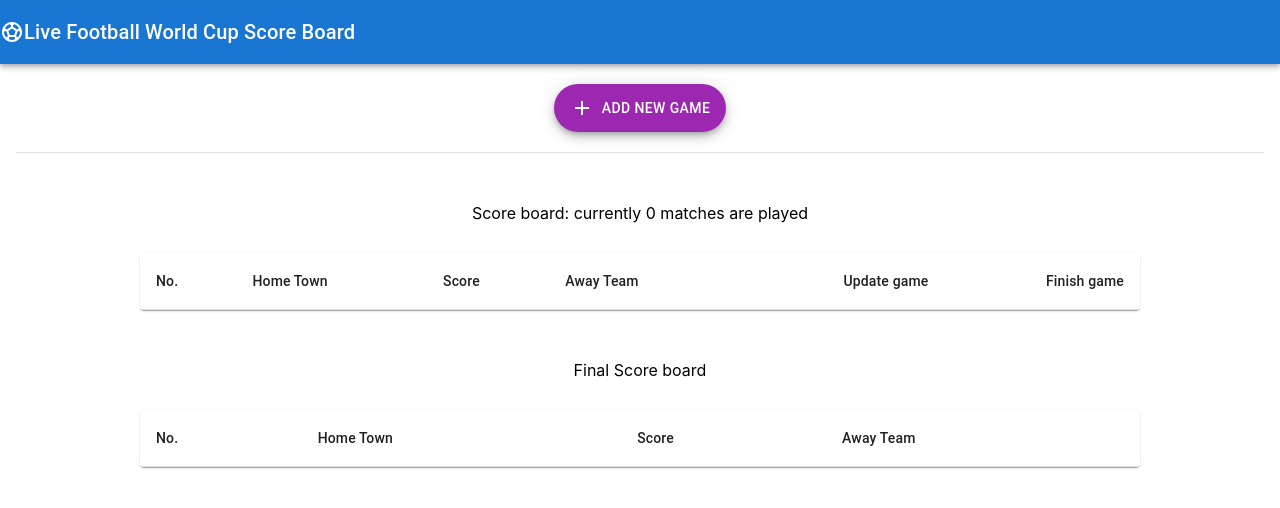
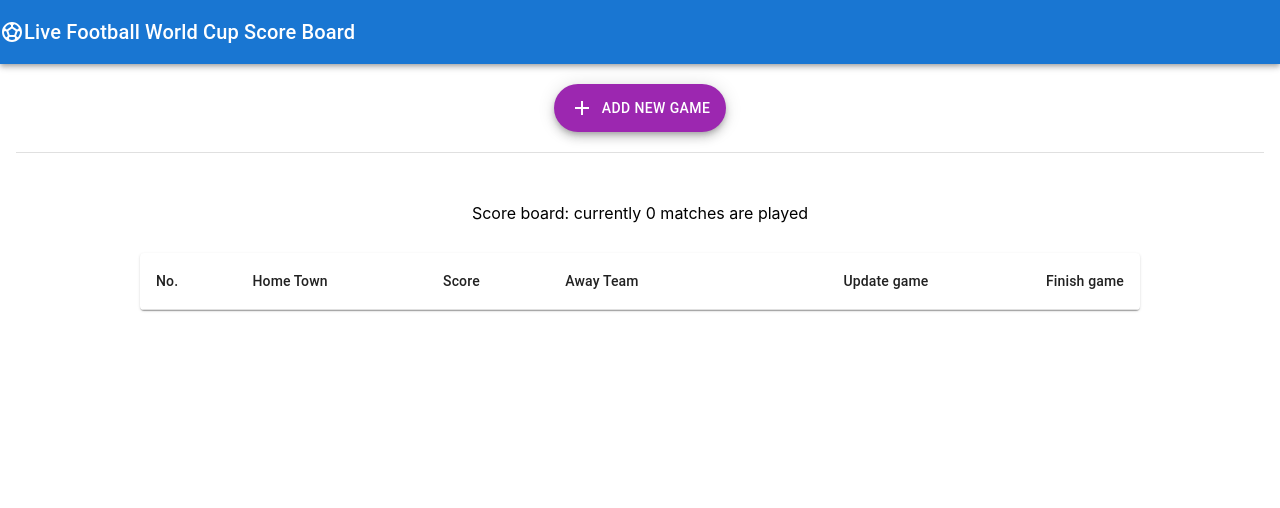
Before and after one commit to izasa/board, a React (Create React App) app: page / in a window 1280 px wide. Shown: the top 508 px of the page. Built offline with nearby package versions, Linux system fonts and the light colour scheme.

Commit message:
fix sorting

```diff
--- a/src/Components/AddGame.js
+++ b/src/Components/AddGame.js
@@ -8,7 +8,6 @@ import DialogActions from '@mui/material/DialogActions';
 import DialogContent from '@mui/material/DialogContent';
 import DialogTitle from '@mui/material/DialogTitle';
 import Button from '@mui/material/Button';
-import {useRef} from 'react';
 
 function AddGameButton({addNewGame}) {
     const [open, setOpen] = React.useState(false);
--- a/src/Components/FinalScoreBoard.js
+++ /dev/null
@@ -1,65 +0,0 @@
-import React, { useEffect, useState } from 'react';
-import Table from '@mui/material/Table';
-import TableBody from '@mui/material/TableBody';
-import TableCell from '@mui/material/TableCell';
-import TableContainer from '@mui/material/TableContainer';
-import TableHead from '@mui/material/TableHead';
-import TableRow from '@mui/material/TableRow';
-import Paper from '@mui/material/Paper';
-
-
-function FinalScoreBoard({scoreBoard}) {
-    const [board, setBoard] = useState(scoreBoard);
-
-    useEffect(() => {
-        setOrder();
-      }, [scoreBoard]);
-
-    const setOrder = () =>{
-        if(scoreBoard.length != 0){
-            let ascending = scoreBoard.sort((a, b) => Number(a.homeScore + a.awayScore) - Number(b.homeScore + b.awayScore));
-            setBoard(scoreBoard)
-        }
-    }
-
-
-    return (
-
-        <>
-        <div style={{ padding: '50px 0 30px 0'}}>
-           Final Score board
-        </div>
-         <TableContainer component={Paper} style={{ 'max-width': '1000px',
-            marginRight: 'auto',
-            marginLeft: 'auto' }}>
-         <Table sx={{ minWidth: 650 }} aria-label="simple table">
-           <TableHead>
-             <TableRow>
-               <TableCell>No.</TableCell>
-               <TableCell>Home Town</TableCell>
-               <TableCell>Score</TableCell>
-               <TableCell>Away Team</TableCell>
-             </TableRow>
-           </TableHead>
-           <TableBody>
-             {board.map((row, index) => (
-               <TableRow
-                 key={row.homeName}
-                 sx={{ '&:last-child td, &:last-child th': { border: 0 } }}
-               >
-                 <TableCell component="th" scope="row">
-                   {index + 1}.
-                 </TableCell>
-                 <TableCell>{row.homeName}</TableCell>
-                 <TableCell>{row.homeScore} : {row.awayScore}</TableCell>
-                 <TableCell>{row.awayName}</TableCell>
-               </TableRow>
-             ))}
-           </TableBody>
-         </Table>
-       </TableContainer>
-        </>
-    );
-  }
-
-  export default FinalScoreBoard;
--- a/src/Components/ScoreBoard.js
+++ b/src/Components/ScoreBoard.js
@@ -9,36 +9,44 @@ import Paper from '@mui/material/Paper';
 import AddGameButton from './AddGame';
 import UpdateGame from './UpdateGame';
 import Button from '@mui/material/Button';
-import FinalScoreBoard from './FinalScoreBoard';
 
 function ScoreBoard() {
 
     const [board, setBoard] = useState([]);
-    const [finalBoard, setFinalBoard] = useState([]);
+
+    const setBoardOrder = (scoreBoard) =>{
+        const result = scoreBoard.sort((a, b)=> {
+            if ((a.homeScore + a.awayScore) === (b.homeScore + b.awayScore)){
+              return a.date < b.date ? -1 : 1;
+            } else {
+              return ((a.homeScore + a.awayScore) > (b.homeScore + b.awayScore)) ? -1 : 1;
+            }
+        });
+        return result;
+    }
 
     const addGame = (home, away) => {
-        const game = {homeName: home, homeScore:0, awayName: away, awayScore:0}
-        setBoard([...board, game ]);
+        const game = {homeName: home, homeScore:0, awayName: away, awayScore:0, date: Date.now()}
+        setBoard(setBoardOrder([...board, game ]));
     }
 
     const removeGame = (index) => {
         const newBoard = [...board];
-        const game = newBoard.splice(index, 1);
-        console.log('removed  game: ');
-        console.log(...game);
-        setBoard(newBoard);
-        setFinalBoard([...finalBoard, ...game]);
+        newBoard.splice(index, 1);
+        setBoard(setBoardOrder(newBoard));
     }
 
     const updateGameModal =(index, homeScore, awayScore)=>{
         const newBoard = [...board];
-        newBoard[index].homeScore = homeScore;
-        newBoard[index].awayScore = awayScore;
-        setBoard(newBoard);
+        if(homeScore !== ''){
+            newBoard[index].homeScore = Number(homeScore)
+        }
+        if(awayScore !== ''){
+            newBoard[index].awayScore = Number(awayScore)
+        }
+        setBoard(setBoardOrder(newBoard));
     }
 
-    console.log('finalBoard')
-    console.log(finalBoard)
     return (
         <>
         <AddGameButton addNewGame={addGame}/>
@@ -89,7 +97,6 @@ function ScoreBoard() {
            </TableBody>
          </Table>
        </TableContainer>
-       <FinalScoreBoard scoreBoard={finalBoard}/>
         </>
     );
   }
--- a/src/Components/UpdateGame.js
+++ b/src/Components/UpdateGame.js
@@ -1,14 +1,10 @@
-import React, { Component, useEffect } from 'react';
-import Fab from '@mui/material/Fab';
-import AddIcon from '@mui/icons-material/Add';
-import Divider from '@mui/material/Divider';
+import React from 'react';
 import TextField from '@mui/material/TextField';
 import Dialog from '@mui/material/Dialog';
 import DialogActions from '@mui/material/DialogActions';
 import DialogContent from '@mui/material/DialogContent';
 import DialogTitle from '@mui/material/DialogTitle';
 import Button from '@mui/material/Button';
-import {useRef} from 'react';
 
 function UpdateGame({updateGame, index, homeName, awayName, homeScore, awayScore}) {
     const [open, setOpen] = React.useState(false);
@@ -33,7 +29,11 @@ function UpdateGame({updateGame, index, homeName, awayName, homeScore, awayScore
 
     const submitGame = ()=>{
         setOpen(false);
-        updateGame(index, updatedHomeScore, updatedAwayScore);
+        updateGame(
+            index,
+            updatedHomeScore,
+            updatedAwayScore
+        );
     }
 
     return (
@@ -57,7 +57,7 @@ function UpdateGame({updateGame, index, homeName, awayName, homeScore, awayScore
                         autoFocus
                         margin="dense"
                         id="awayTeam"
-                        label="Away team"
+                        label={awayName}
                         type="number"
                         fullWidth
                         defaultValue={awayScore}
```
